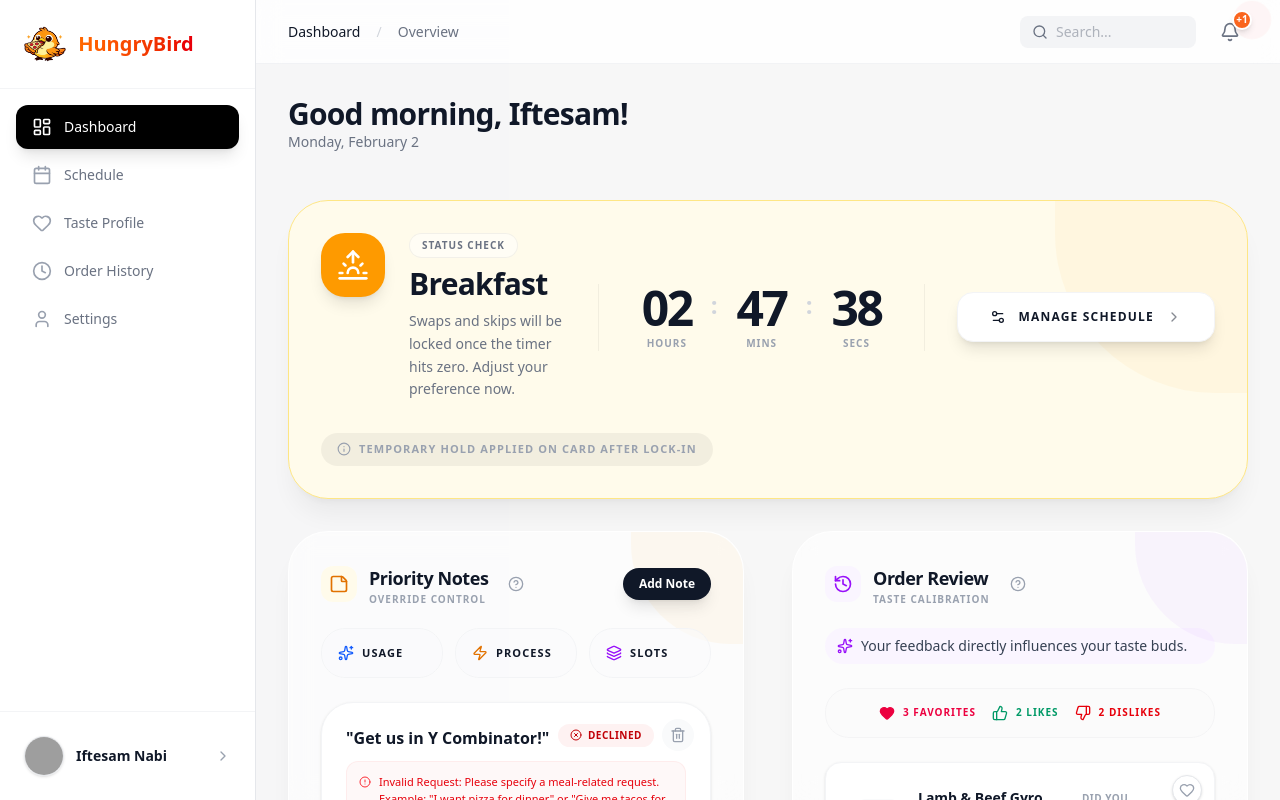
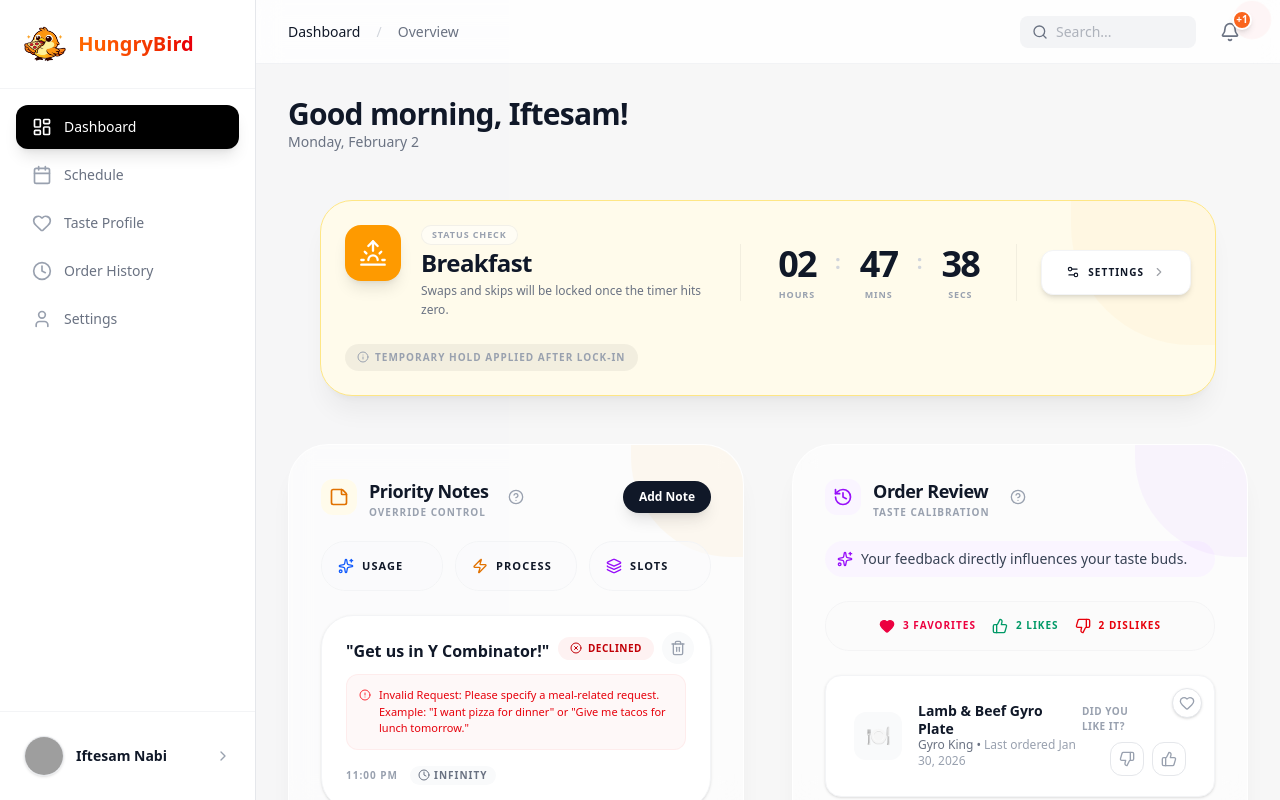
Before and after one commit to iftesam/hungrybird, a Next.js app: page / in a window 1280 px wide. Built offline with nearby package versions, Linux system fonts and the light colour scheme; grey boxes are pictures that could not be loaded.

Commit message:
Refine lock-in box sizing to be more compact and centered

```diff
--- a/components/OrderCountdown.jsx
+++ b/components/OrderCountdown.jsx
@@ -79,7 +79,7 @@ export const OrderCountdown = ({ targetDate, label, onAdjust, theme = "dinner" }
             initial={{ opacity: 0, y: 20 }}
             animate={{ opacity: 1, y: 0 }}
             className={cn(
-                "relative overflow-hidden rounded-[2.5rem] border transition-all duration-300 group mb-8",
+                "relative overflow-hidden rounded-[2rem] border transition-all duration-300 group mb-8",
                 isUrgent
                     ? "bg-red-50 border-red-200 shadow-xl shadow-red-500/10"
                     : cn(currentTheme.bg, currentTheme.border, "shadow-xl shadow-black/5")
@@ -87,54 +87,53 @@ export const OrderCountdown = ({ targetDate, label, onAdjust, theme = "dinner" }
         >
             {/* Background Decorations */}
             <div className={cn(
-                "absolute top-0 right-0 w-64 h-64 rounded-bl-[160px] -mr-16 -mt-16 transition-transform duration-700 group-hover:scale-110 pointer-events-none opacity-50",
+                "absolute top-0 right-0 w-48 h-48 rounded-bl-[120px] -mr-12 -mt-12 transition-transform duration-700 group-hover:scale-110 pointer-events-none opacity-40",
                 isUrgent ? "bg-red-500/10" : currentTheme.decoration
             )} />
 
-            <div className="relative z-10 p-6 md:p-8">
-                <div className="flex flex-col lg:flex-row items-stretch lg:items-center gap-8">
+            <div className="relative z-10 p-5 md:p-6">
+                <div className="flex flex-col lg:flex-row items-stretch lg:items-center gap-6">
 
                     {/* Left Section: Context */}
-                    <div className="flex-1 flex flex-col md:flex-row items-center md:items-start gap-6 text-center md:text-left">
+                    <div className="flex-1 flex flex-col md:flex-row items-center md:items-start gap-5 text-center md:text-left">
                         <div className={cn(
-                            "w-16 h-16 rounded-[1.5rem] flex items-center justify-center shadow-lg transition-all duration-300 group-hover:rotate-6",
+                            "w-14 h-14 rounded-2xl flex items-center justify-center shadow-lg transition-all duration-300 group-hover:rotate-6",
                             isUrgent ? "bg-red-500 text-white" : cn(currentTheme.accent, "text-white")
                         )}>
-                            <Icon className="w-8 h-8" />
+                            <Icon className="w-7 h-7" />
                         </div>
 
-                        <div className="flex-1 space-y-2">
-                            <div className="flex flex-wrap items-center justify-center md:justify-start gap-2">
+                        <div className="flex-1 space-y-1.5">
+                            <div className="flex flex-wrap items-center justify-center md:justify-start gap-1.5">
                                 <span className={cn(
-                                    "px-3 py-1 rounded-full text-[10px] font-black uppercase tracking-widest",
-                                    isUrgent ? "bg-red-200 text-red-700" : "bg-white/50 text-gray-500 border border-black/5"
+                                    "px-2.5 py-0.5 rounded-full text-[9px] font-black uppercase tracking-widest",
+                                    isUrgent ? "bg-red-200 text-red-700" : "bg-white/50 text-gray-400 border border-black/5"
                                 )}>
                                     Status Check
                                 </span>
                                 {isUrgent && (
-                                    <span className="flex items-center gap-1 px-3 py-1 rounded-full text-[10px] font-black uppercase tracking-widest bg-red-600 text-white animate-pulse">
-                                        <Zap className="w-3 h-3 fill-current" />
+                                    <span className="flex items-center gap-1 px-2.5 py-0.5 rounded-full text-[9px] font-black uppercase tracking-widest bg-red-600 text-white animate-pulse">
+                                        <Zap className="w-2.5 h-2.5 fill-current" />
                                         Urgent
                                     </span>
                                 )}
                             </div>
-                            <h2 className="text-2xl md:text-3xl font-black text-gray-900 tracking-tight">
+                            <h2 className="text-xl md:text-2xl font-black text-gray-900 tracking-tight leading-none">
                                 {label || currentTheme.label}
                             </h2>
-                            <p className="text-sm font-medium text-gray-500 leading-relaxed max-w-sm">
+                            <p className="text-xs font-medium text-gray-500 leading-relaxed max-w-sm">
                                 Swaps and skips will be locked once the timer hits zero.
-                                <span className="hidden md:inline"> Adjust your preference now.</span>
                             </p>
                         </div>
                     </div>
 
                     {/* Middle Section: Timer */}
-                    <div className="flex flex-col items-center justify-center px-8 border-y md:border-y-0 lg:border-x border-black/5 py-6 lg:py-0">
-                        <div className="flex items-center gap-2">
+                    <div className="flex flex-col items-center justify-center px-6 border-y md:border-y-0 lg:border-x border-black/5 py-4 lg:py-0">
+                        <div className="flex items-center gap-1.5">
                             <TimeUnit value={timeLeft.h} label="hours" urgent={isUrgent} themeColor={currentTheme.color} />
-                            <span className="text-2xl font-black text-gray-300 mb-6">:</span>
+                            <span className="text-xl font-black text-gray-300 mb-5">:</span>
                             <TimeUnit value={timeLeft.m} label="mins" urgent={isUrgent} themeColor={currentTheme.color} />
-                            <span className="text-2xl font-black text-gray-300 mb-6">:</span>
+                            <span className="text-xl font-black text-gray-300 mb-5">:</span>
                             <TimeUnit value={timeLeft.s} label="secs" urgent={isUrgent} themeColor={currentTheme.color} />
                         </div>
                     </div>
@@ -144,23 +143,23 @@ export const OrderCountdown = ({ targetDate, label, onAdjust, theme = "dinner" }
                         <button
                             onClick={onAdjust}
                             className={cn(
-                                "flex items-center gap-3 px-8 py-4 rounded-2xl font-black uppercase tracking-widest text-xs transition-all active:scale-95 shadow-lg",
+                                "flex items-center gap-2 px-6 py-3.5 rounded-xl font-black uppercase tracking-widest text-[10px] transition-all active:scale-95 shadow-md hover:shadow-lg",
                                 isUrgent
-                                    ? "bg-red-600 text-white hover:bg-red-700 shadow-red-500/30"
-                                    : "bg-white text-gray-900 border border-gray-100 hover:bg-gray-50 hover:shadow-xl"
+                                    ? "bg-red-600 text-white hover:bg-red-700 shadow-red-500/20"
+                                    : "bg-white text-gray-900 border border-gray-100 hover:bg-gray-50"
                             )}
                         >
-                            <Settings2 className="w-4 h-4" />
-                            Manage Schedule
-                            <ChevronRight className="w-4 h-4 opacity-50" />
+                            <Settings2 className="w-3.5 h-3.5" />
+                            Settings
+                            <ChevronRight className="w-3.5 h-3.5 opacity-40" />
                         </button>
                     </div>
                 </div>
 
-                {/* Footer Info Tooltip-like Area */}
-                <div className="mt-8 flex items-center justify-center md:justify-start gap-2 text-[11px] font-bold text-gray-400 uppercase tracking-widest bg-black/5 w-fit px-4 py-2 rounded-full mx-auto md:mx-0">
-                    <Info className="w-3.5 h-3.5" />
-                    <span>Temporary hold applied on card after lock-in</span>
+                {/* Footer Info Area */}
+                <div className="mt-6 flex items-center justify-center md:justify-start gap-1.5 text-[10px] font-bold text-gray-400 uppercase tracking-widest bg-black/5 w-fit px-3 py-1.5 rounded-full mx-auto md:mx-0">
+                    <Info className="w-3 h-3" />
+                    <span>Temporary hold applied after lock-in</span>
                 </div>
             </div>
 
@@ -179,14 +178,14 @@ export const OrderCountdown = ({ targetDate, label, onAdjust, theme = "dinner" }
 };
 
 const TimeUnit = ({ value, label, urgent, themeColor }) => (
-    <div className="flex flex-col items-center min-w-[3.5rem] md:min-w-[4.5rem]">
+    <div className="flex flex-col items-center min-w-[3rem] md:min-w-[4rem]">
         <div className={cn(
-            "text-4xl md:text-5xl font-black tracking-tighter tabular-nums",
+            "text-3xl md:text-4xl font-black tracking-tighter tabular-nums",
             urgent ? "text-red-700" : "text-gray-900"
         )}>
             {value}
         </div>
-        <div className="text-[10px] font-black uppercase tracking-widest text-gray-400 mt-1">
+        <div className="text-[9px] font-black uppercase tracking-widest text-gray-400 mt-1">
             {label}
         </div>
     </div>
--- a/components/views/DashboardView.jsx
+++ b/components/views/DashboardView.jsx
@@ -113,6 +113,7 @@ export const DashboardView = ({ isSynced, onSync, onNavigate }) => {
             </div>
 
             {/* ROW 2: Lock-In / Next Meal Status banner */}
+            <div className="max-w-4xl mx-auto w-full">
                 {nextOrder ? (
                     <OrderCountdown
                         targetDate={nextOrder.expectedTime}
@@ -124,6 +125,7 @@ export const DashboardView = ({ isSynced, onSync, onNavigate }) => {
                     // Skeleton Loader to prevent layout shift/flicker
                     <div className="h-24 w-full bg-gray-100 animate-pulse rounded-2xl mb-8" />
                 )}
+            </div>
 
             {/* ROW 3: Split Columns (Priority Notes & Order Review) */}
             <div className="grid grid-cols-1 lg:grid-cols-2 gap-8 md:gap-12">
--- a/components/views/ScheduleView.jsx
+++ b/components/views/ScheduleView.jsx
@@ -628,7 +628,7 @@ export const ScheduleView = () => {
                         initial={{ opacity: 0, height: 0, marginBottom: 0 }}
                         animate={{ opacity: 1, height: "auto", marginBottom: 24 }}
                         exit={{ opacity: 0, height: 0, marginBottom: 0 }}
-                        className="bg-emerald-50 border border-emerald-100 p-6 rounded-[2rem] shadow-xl shadow-emerald-500/5 flex flex-col md:flex-row items-center gap-6 relative overflow-hidden group"
+                        className="bg-emerald-50 border border-emerald-100 p-6 rounded-[2rem] shadow-xl shadow-emerald-500/5 flex flex-col md:flex-row items-center gap-6 relative overflow-hidden group max-w-4xl mx-auto w-full"
                     >
                         {/* Background Decoration */}
                         <div className="absolute top-0 right-0 w-32 h-32 bg-emerald-500/5 rounded-bl-[80px] -mr-4 -mt-4 transition-transform group-hover:scale-110" />
```
Lines whose indentation alone changed are shown as unchanged.
